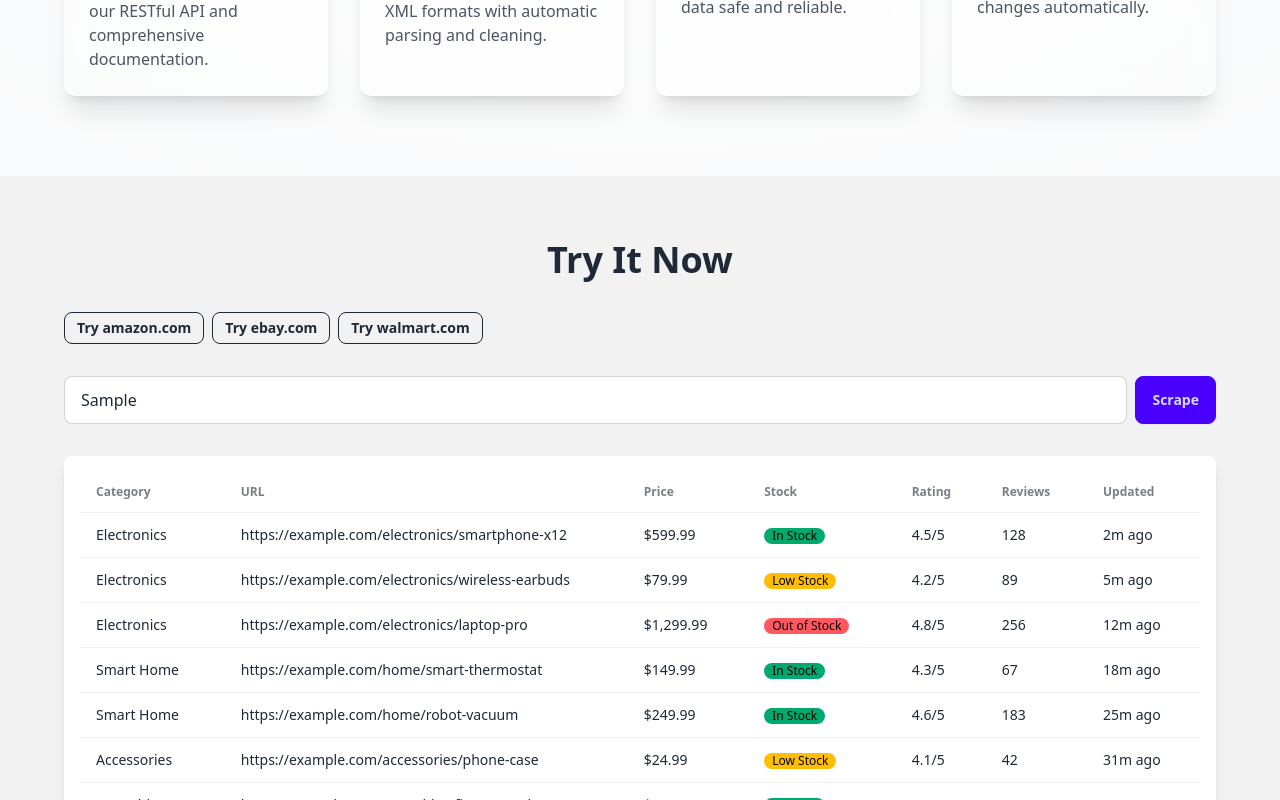
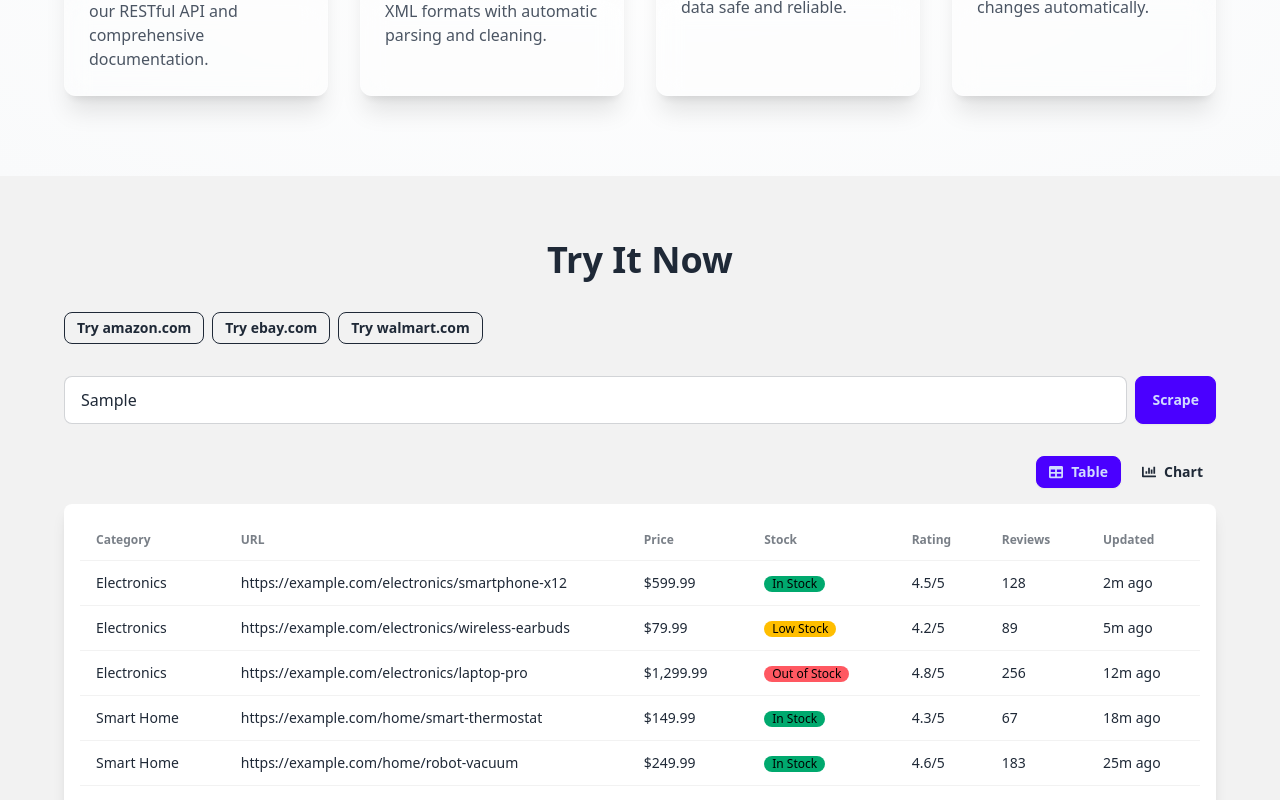
Before and after one commit to helloleo-ai/scraping-saas-landing-page, a React (Vite) app: page / in a window 1280 px wide. Both pictures are taken after typing "Sample" into the empty fields and a click on the button "Scrape". Shown: the part 1128-1928 px from the top of the page. Built offline with nearby package versions, Linux system fonts and the light colour scheme.

Commit message:
helloleo: feat: Add bar chart view with toggle for visualizing scrape results

```diff
--- a/src/components/ScrapeDemo.jsx
+++ b/src/components/ScrapeDemo.jsx
@@ -1,6 +1,7 @@
 import { useState } from 'react'
 import { motion } from 'framer-motion'
-import { FaSpinner } from 'react-icons/fa'
+import { FaSpinner, FaTable, FaChartBar } from 'react-icons/fa'
+import { BarChart, Bar, XAxis, YAxis, CartesianGrid, Tooltip, ResponsiveContainer } from 'recharts'
 
 const exampleUrls = [
   'https://amazon.com/best-sellers',
@@ -23,6 +24,7 @@ export default function ScrapeDemo() {
   const [url, setUrl] = useState('')
   const [isLoading, setIsLoading] = useState(false)
   const [results, setResults] = useState(null)
+  const [viewMode, setViewMode] = useState('table') // 'table' or 'chart'
 
   const handleSubmit = (e) => {
     e.preventDefault()
@@ -74,8 +76,24 @@ export default function ScrapeDemo() {
               <motion.div
                 initial={{ opacity: 0, y: 20 }}
                 animate={{ opacity: 1, y: 0 }}
-                className="overflow-x-auto bg-base-100 rounded-lg shadow-lg p-4"
+                className="space-y-4"
               >
+                <div className="flex justify-end gap-2">
+                  <button
+                    className={`btn btn-sm ${viewMode === 'table' ? 'btn-primary' : 'btn-ghost'}`}
+                    onClick={() => setViewMode('table')}
+                  >
+                    <FaTable /> Table
+                  </button>
+                  <button
+                    className={`btn btn-sm ${viewMode === 'chart' ? 'btn-primary' : 'btn-ghost'}`}
+                    onClick={() => setViewMode('chart')}
+                  >
+                    <FaChartBar /> Chart
+                  </button>
+                </div>
+
+                <div className="bg-base-100 rounded-lg shadow-lg p-4">
                 <table className="table w-full">
                   <thead>
                     <tr>
@@ -110,6 +128,34 @@ export default function ScrapeDemo() {
                     ))}
                   </tbody>
                 </table>
+                }
+
+                {viewMode === 'chart' && (
+                  <div className="h-[400px] w-full">
+                    <ResponsiveContainer width="100%" height="100%">
+                      <BarChart
+                        data={results}
+                        margin={{
+                          top: 20,
+                          right: 30,
+                          left: 20,
+                          bottom: 5,
+                        }}
+                      >
+                        <CartesianGrid strokeDasharray="3 3" />
+                        <XAxis dataKey="category" />
+                        <YAxis />
+                        <Tooltip />
+                        <Bar
+                          dataKey="reviews"
+                          fill="#3b82f6"
+                          name="Number of Reviews"
+                        />
+                      </BarChart>
+                    </ResponsiveContainer>
+                  </div>
+                )}
+              </div>
               </motion.div>
             )}
           </div>
```
